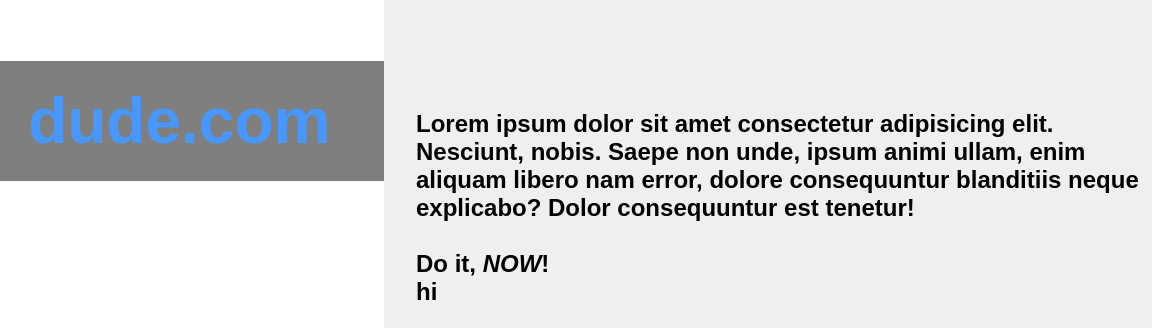
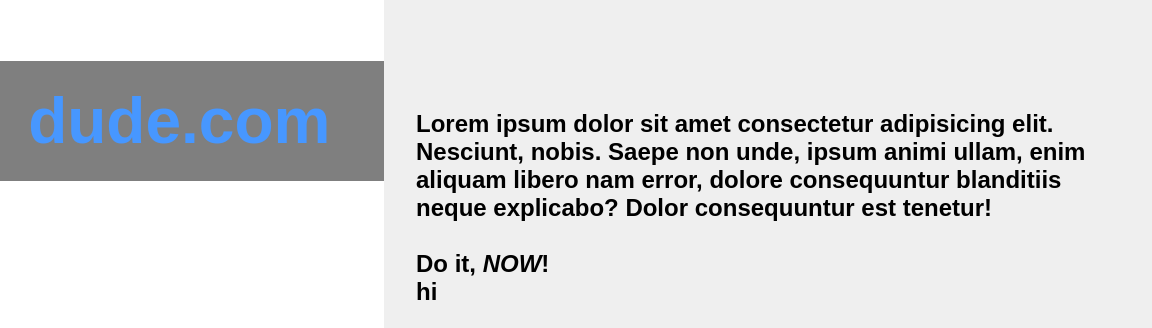
Before and after one commit to willcote/odin-sign-up-form, a plain HTML site: page index.html in a window 1280 px wide. Shown: the part 139-467 px from the top of the page, 128-1280 px from the left. Drawn offline with Linux system fonts and the light colour scheme.

Commit message:
Add spacing to right side of ad-text

```diff
--- a/style.css
+++ b/style.css
@@ -93,7 +93,7 @@ body {
 
 /* right */
 .ad-text {
-  margin-left: var(--main-spacing);
+  margin: 0 var(--main-spacing);
 }
 
 form {
```
